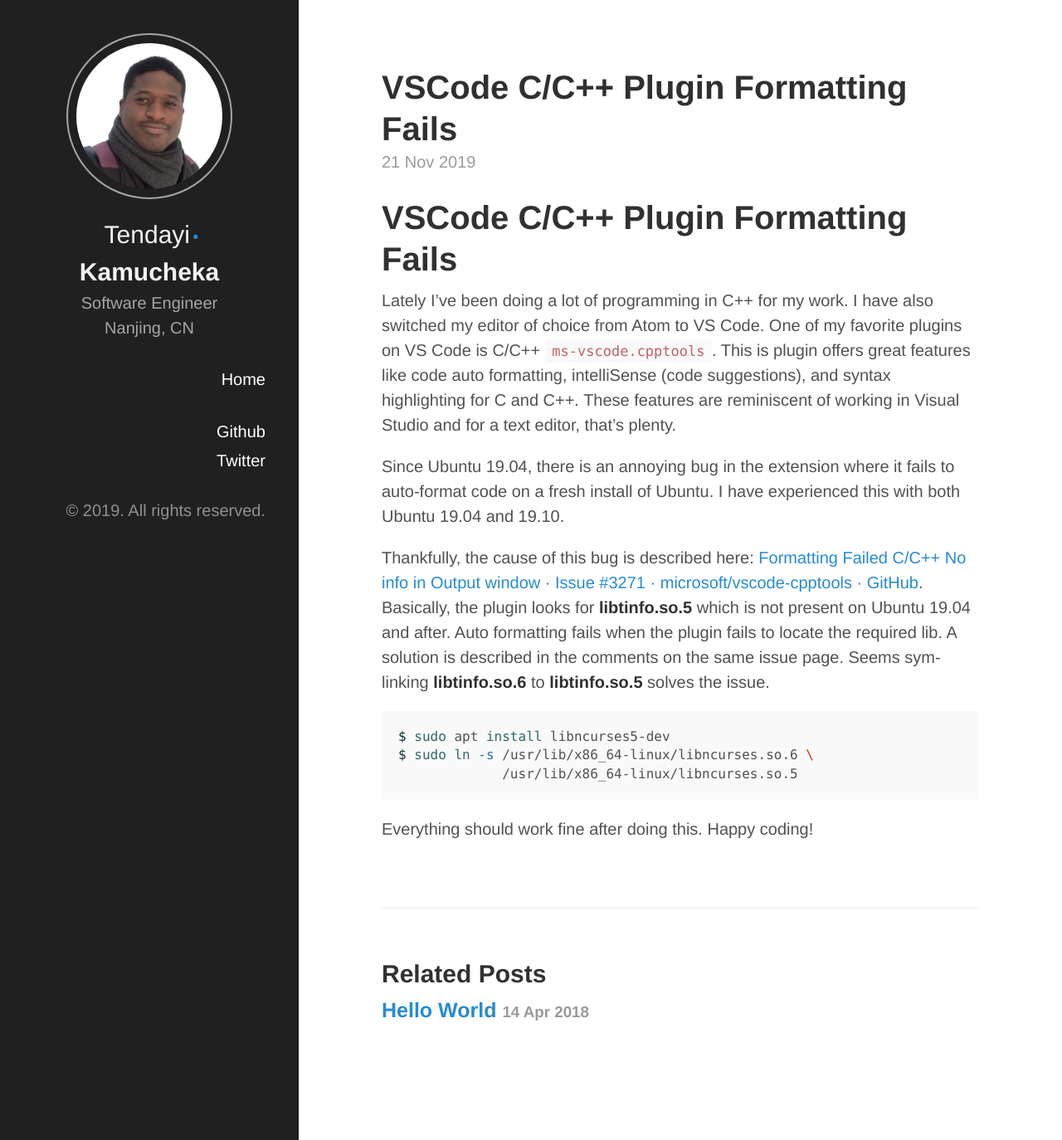
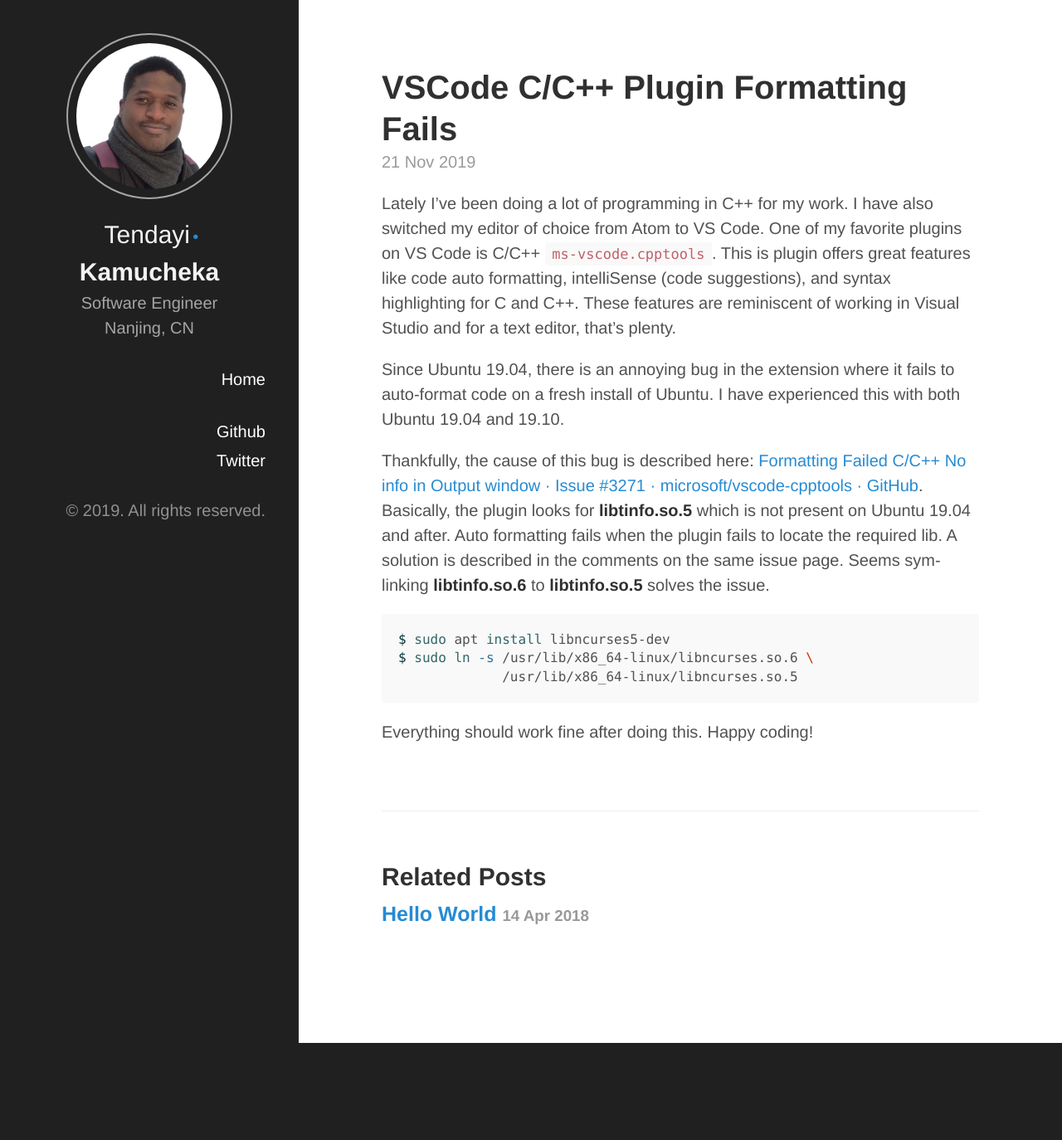
Before and after one commit to tkamucheka/tkamucheka.github.io, a Jekyll site: the page built from _posts/2019-11-21-vscoode-c-cpp-plugin-formatting-fails.md, in a window 1280 px wide and 1374 px high. Shown: the whole window at 83% size. Built offline with Jekyll 4.4.1, drawn with Linux system fonts in a browser that asks for light colours.

Commit message:
Removes duplicate title

```diff
--- a/_posts/2019-11-21-vscoode-c-cpp-plugin-formatting-fails.md
+++ b/_posts/2019-11-21-vscoode-c-cpp-plugin-formatting-fails.md
@@ -5,8 +5,6 @@
 author: Tendayi Kamucheka
 category: blog
 ---
-
-# VSCode C/C++ Plugin Formatting Fails
 
 Lately I've been doing a lot of programming in C++ for my work. I have also switched my editor of choice from Atom to VS Code. One of my favorite plugins on VS Code is C/C++ [`ms-vscode.cpptools`](https://marketplace.visualstudio.com/items?itemName=ms-vscode.cpptools). This is plugin offers great features like code auto formatting, intelliSense (code suggestions), and syntax highlighting for C and C++. These features are reminiscent of working in Visual Studio and for a text editor, that's plenty.
 
```
